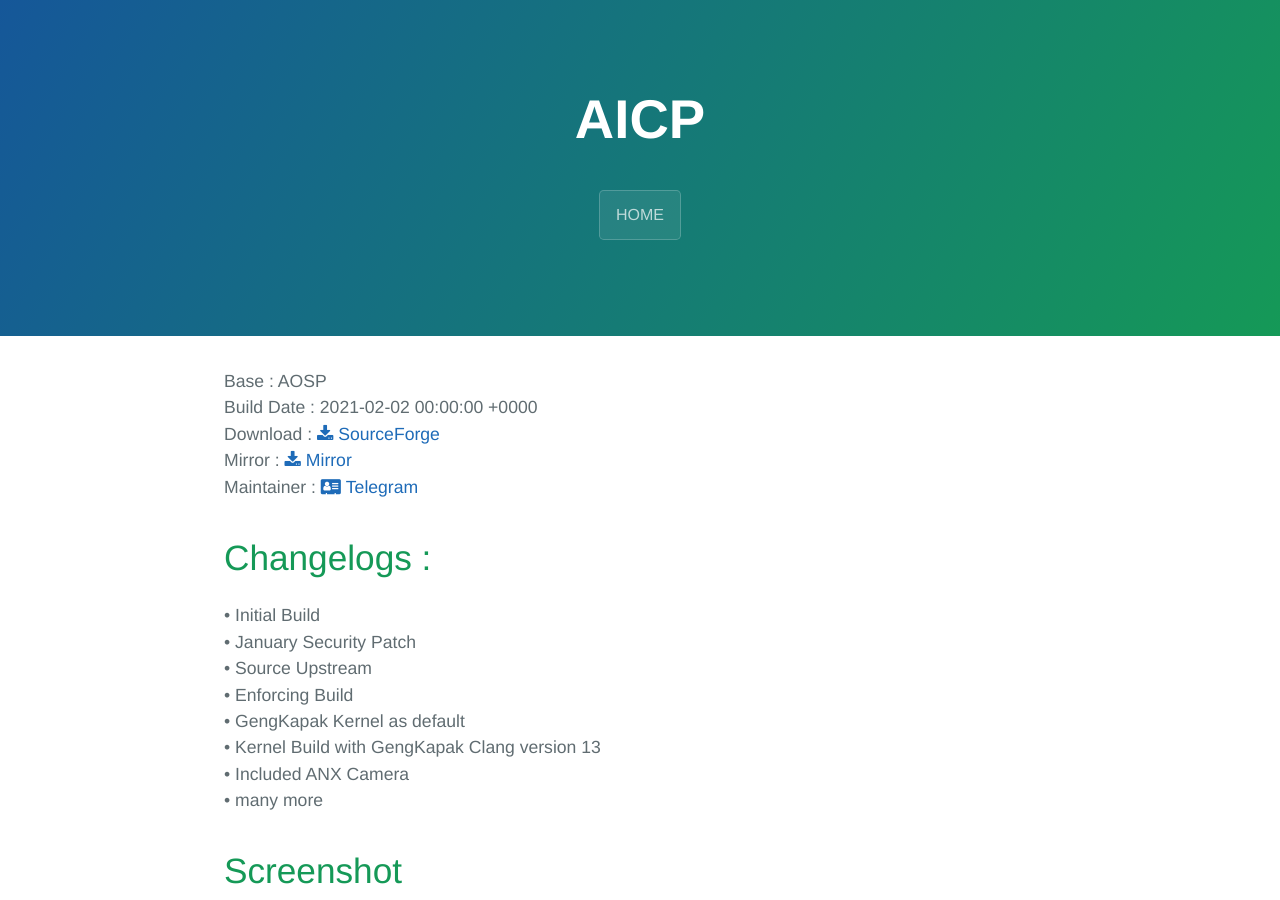
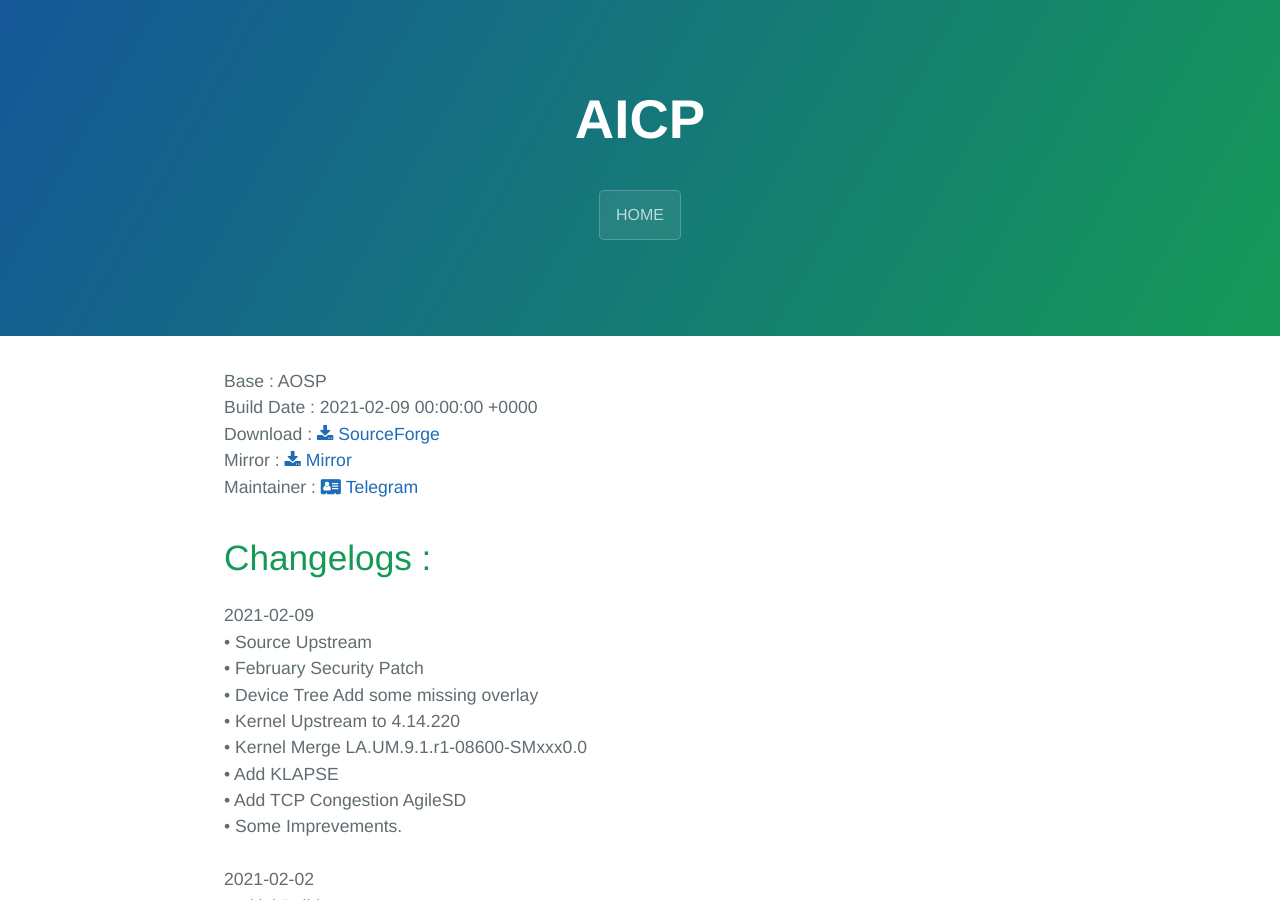
Before and after one commit to AnggaR96s/web, a Jekyll site: the page built from _Systems/AICP.md, in a window 1280 px wide and 900 px high. Built offline with Jekyll 4.4.1, drawn with Linux system fonts in a browser that asks for light colours; comment, search, counter and statistics services are not loaded.

Commit message:
AICP: Update to Build date 2021-02-09

```diff
--- a/_Systems/AICP.md
+++ b/_Systems/AICP.md
@@ -1,15 +1,25 @@
 ---
 layout: post
 title: AICP
-date: 2021-02-02
-download: https://sourceforge.net/projects/gengkapak/files/ROM/miatoll/AICP/11/aicp_miatoll_r-16.1-UNOFFICIAL-20210202.zip/download
-mirror: https://github.com/AnggaR96s/build/releases/download/r-16.1/aicp_miatoll_r-16.1-UNOFFICIAL-20210202.zip
+date: 2021-02-09
+download: https://sourceforge.net/projects/gengkapak/files/ROM/miatoll/AICP/11/aicp_miatoll_r-16.1-UNOFFICIAL-20210209.zip/download
+mirror:
 maintainer: https://t.me/NGGDCLXVI
 thumbnail: AICP.png
 base: AOSP
 ---
 
-
+2021-02-09<br>
+• Source Upstream<br>
+• February Security Patch<br>
+• Device Tree Add some missing overlay<br>
+• Kernel Upstream to 4.14.220<br>
+• Kernel Merge LA.UM.9.1.r1-08600-SMxxx0.0<br>
+• Add KLAPSE<br>
+• Add TCP Congestion AgileSD<br>
+• Some Imprevements.<br>
+<br>
+2021-02-02<br>
 • Initial Build<br>
 • January Security Patch<br>
 • Source Upstream<br>
```
